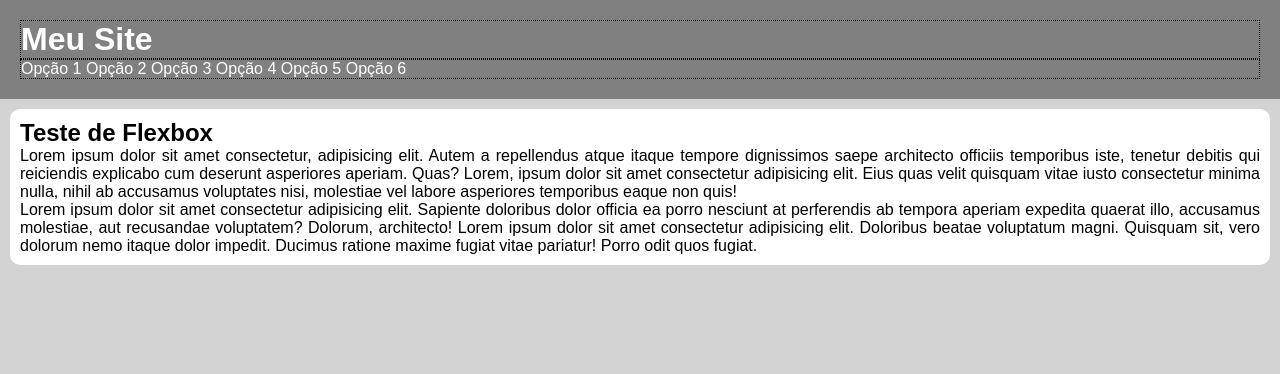
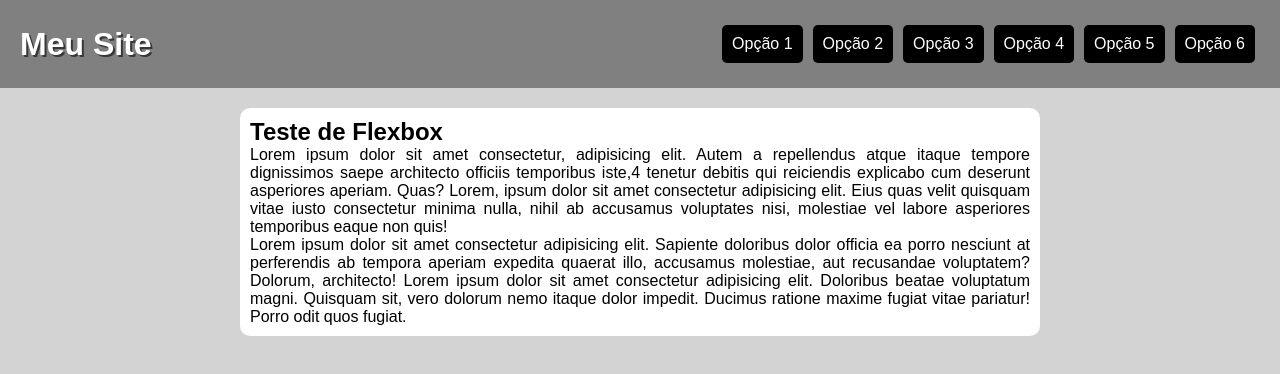
Before and after one commit to David-de-Oliveira-BS/HTML-CSS, a plain HTML site: page exercicios/ex027/flex13-menuflexbox/index.html in a window 1280 px wide. Drawn offline with Linux system fonts and the light colour scheme.

Commit message:
Finalizei o menu feito com Flexbox

```diff
--- /dev/null
+++ b/exercicios/ex027/flex13-menuflexbox/estilos/mobile.css
@@ -0,0 +1,14 @@
+@charset "UTF-8";
+
+header, header > nav{
+    flex-flow: column nowrap;
+}
+
+header > h1{
+    flex-basis: 50px;
+}
+
+
+header > nav > a{
+    width: 90vw;
+}
--- a/exercicios/ex027/flex13-menuflexbox/estilos/style.css
+++ b/exercicios/ex027/flex13-menuflexbox/estilos/style.css
@@ -18,25 +18,50 @@ header{
     background-color: gray;
     color: white;
     padding: 20px;
+
+    display: flex;
+    flex-flow: row wrap;
+    justify-content: space-between;
+    align-items: center;
 }
 
 header > h1{
-    border: 1px dotted black;
+    flex: 0 0 200px;
+    text-shadow: 2px 2px 0px rgba(0, 0, 0, 0.568);
 }
 
 header > nav{
-    border: 1px dotted black;
+    display: flex;
+    flex-flow: row wrap;
+    justify-content: flex-end;
 }
 
 header > nav > a{
+    background-color: black;
     color: white;
+
     text-decoration: none;
+    text-align: center;
+
+    padding: 10px;
+    margin: 5px;
+    border-radius: 5px;
+}
+
+header > nav > a:hover{
+    background-color: white;
+    color: black;
+    transition: background-color .5s;
 }
 
 main{
     background-color: white;
-    margin: 10px;
+
+    max-width: 800px;
+    margin: auto;
+    margin-top: 20px;
     padding: 10px;
     border-radius: 10px;
+
     text-align: justify;
 }
--- a/exercicios/ex027/flex13-menuflexbox/index.html
+++ b/exercicios/ex027/flex13-menuflexbox/index.html
@@ -5,6 +5,7 @@
     <meta name="viewport" content="width=device-width, initial-scale=1.0">
     <title>Menu Flexbox</title>
     <link rel="stylesheet" href="estilos/style.css">
+    <link rel="stylesheet" href="estilos/mobile.css" media="screen and (max-width: 590px)">
 </head>
 <body>
     <header>
@@ -20,7 +21,7 @@
     </header>
     <main>
         <h2>Teste de Flexbox</h2>
-        <p>Lorem ipsum dolor sit amet consectetur, adipisicing elit. Autem a repellendus atque itaque tempore dignissimos saepe architecto officiis temporibus iste, tenetur debitis qui reiciendis explicabo cum deserunt asperiores aperiam. Quas? Lorem, ipsum dolor sit amet consectetur adipisicing elit. Eius quas velit quisquam vitae iusto consectetur minima nulla, nihil ab accusamus voluptates nisi, molestiae vel labore asperiores temporibus eaque non quis!</p>
+        <p>Lorem ipsum dolor sit amet consectetur, adipisicing elit. Autem a repellendus atque itaque tempore dignissimos saepe architecto officiis temporibus iste,4 tenetur debitis qui reiciendis explicabo cum deserunt asperiores aperiam. Quas? Lorem, ipsum dolor sit amet consectetur adipisicing elit. Eius quas velit quisquam vitae iusto consectetur minima nulla, nihil ab accusamus voluptates nisi, molestiae vel labore asperiores temporibus eaque non quis!</p>
 
         <p>Lorem ipsum dolor sit amet consectetur adipisicing elit. Sapiente doloribus dolor officia ea porro nesciunt at perferendis ab tempora aperiam expedita quaerat illo, accusamus molestiae, aut recusandae voluptatem? Dolorum, architecto! Lorem ipsum dolor sit amet consectetur adipisicing elit. Doloribus beatae voluptatum magni. Quisquam sit, vero dolorum nemo itaque dolor impedit. Ducimus ratione maxime fugiat vitae pariatur! Porro odit quos fugiat.</p>
     </main>
```
